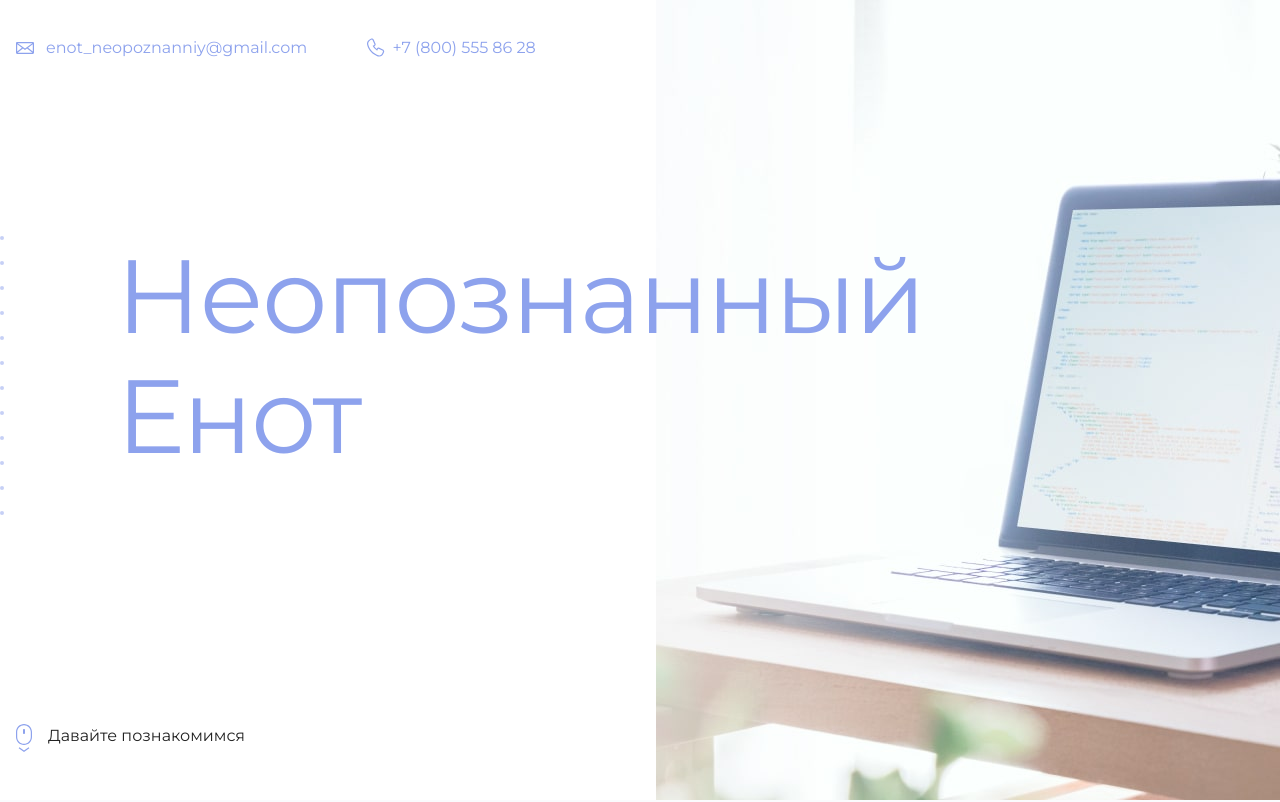
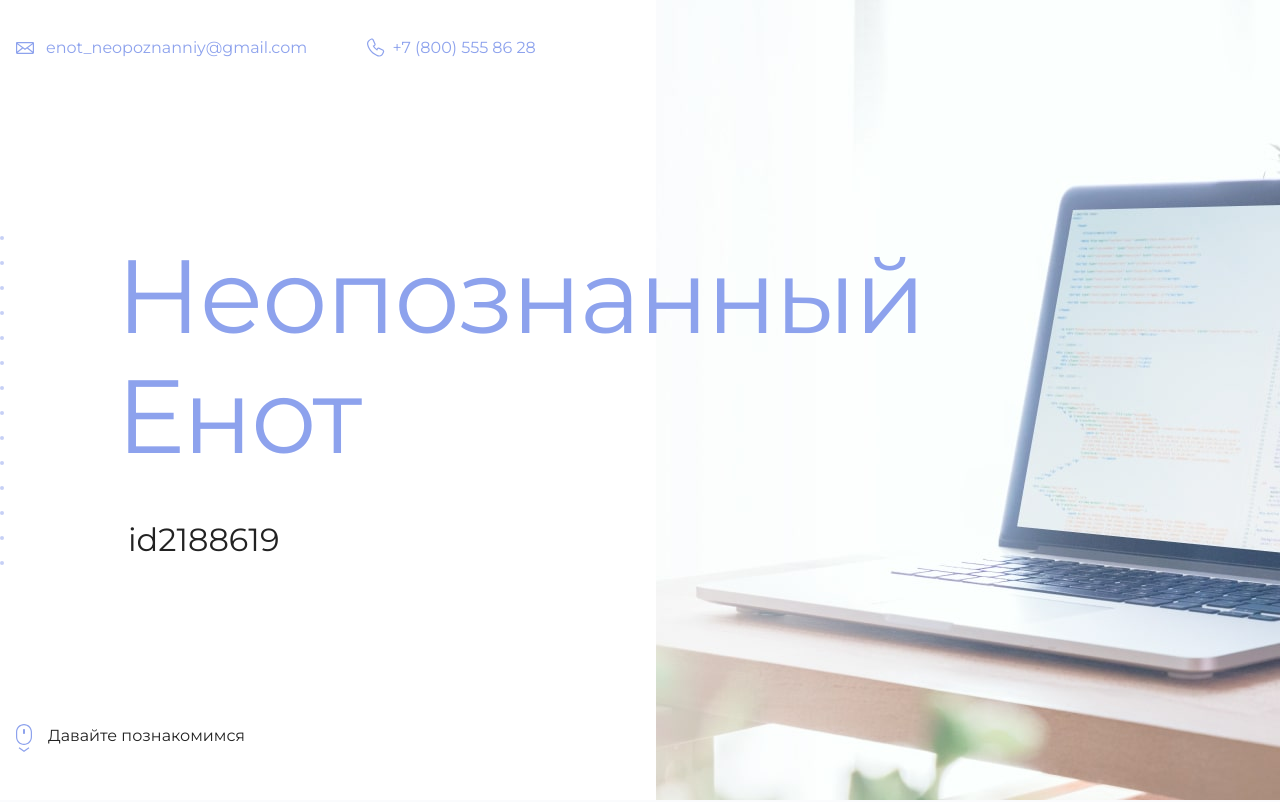
Before and after one commit to Aleksey177/my-site, a plain HTML site: page index.html in a window 1280 px wide. Shown: the top 802 px of the page. Drawn offline with Linux system fonts and the light colour scheme.

Commit message:
Вставил сой id

```diff
--- a/index.html
+++ b/index.html
@@ -19,7 +19,7 @@
       <section class="hero-image">
         <div class="container">
           <h1 class="heading">Неопознанный Енот</h1>
-          <p><!-- Тут ваш id на сайте Академии --></p>
+          <p>id2188619</p>
         </div>
       </section>
 
```
